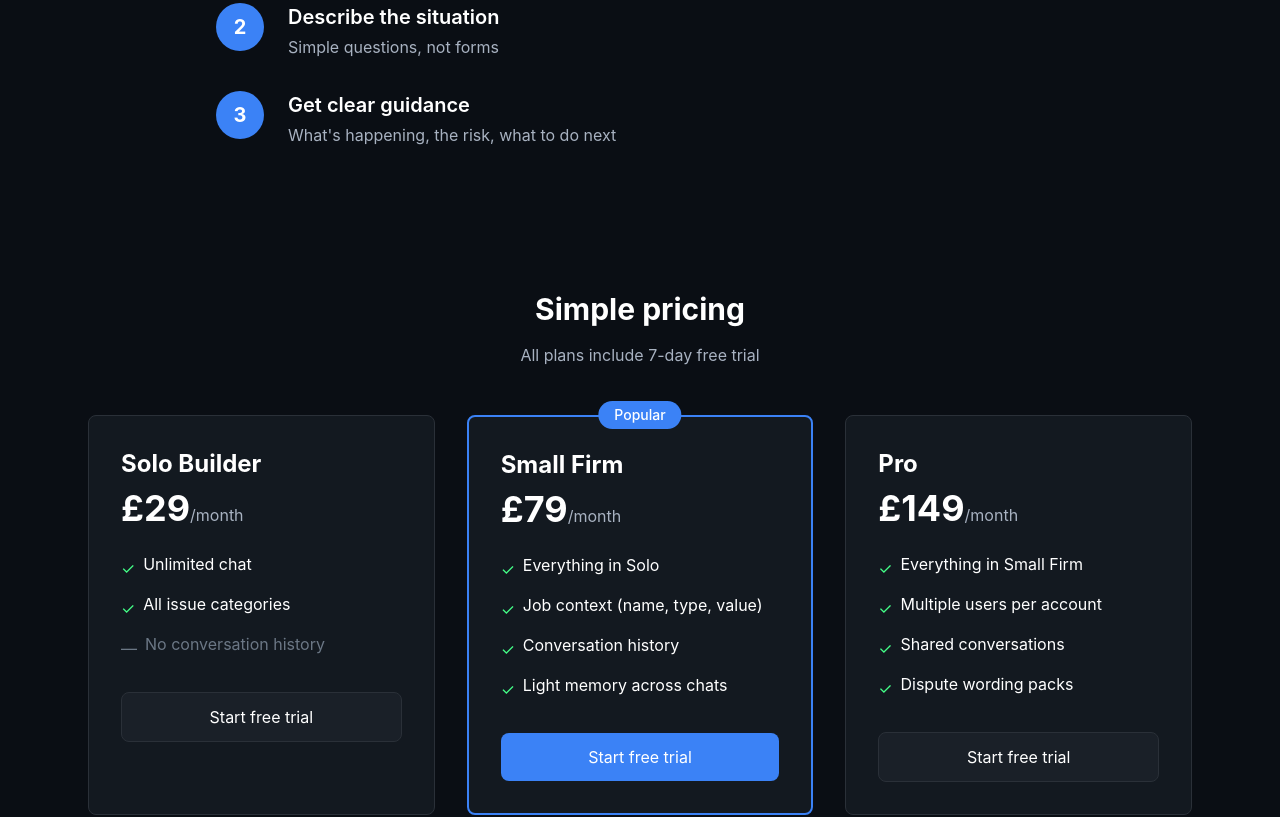
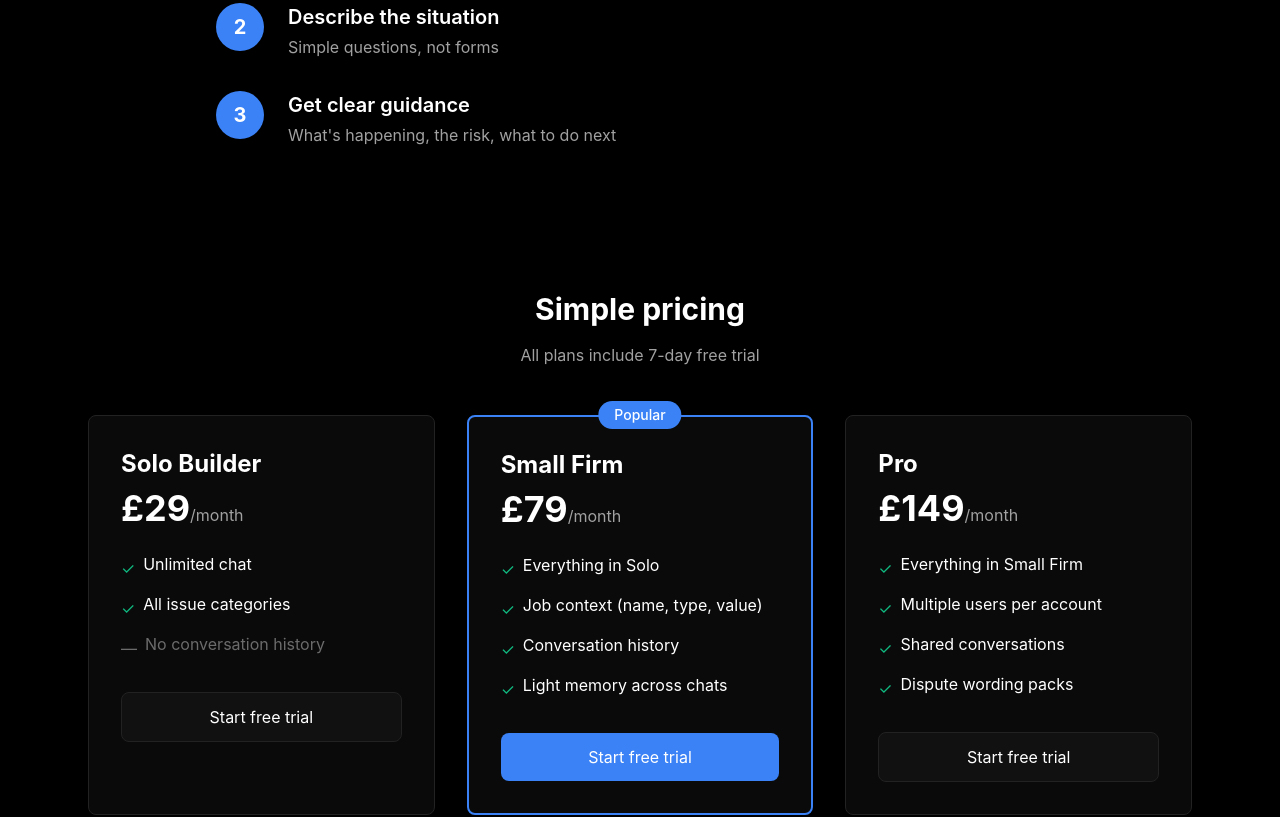
Before and after one commit to primeaccessories/builder-gpt, a Next.js app: page / in a window 1280 px wide. Shown: the part 1280-2097 px from the top of the page. Built offline with nearby package versions, Linux system fonts and the light colour scheme.

Commit message:
Upgrade: Modern CSS framework with animations and glass effects

```diff
--- a/app/globals.css
+++ b/app/globals.css
@@ -9,26 +9,144 @@
 }
 
 body {
-  background: #0a0e14;
+  background: #000000;
   color: #ffffff;
   font-family: -apple-system, BlinkMacSystemFont, 'Segoe UI', system-ui, sans-serif;
   -webkit-font-smoothing: antialiased;
+  -moz-osx-font-smoothing: grayscale;
 }
 
 /* Custom scrollbar */
 ::-webkit-scrollbar {
-  width: 8px;
+  width: 10px;
 }
 
 ::-webkit-scrollbar-track {
-  background: #131920;
+  background: #000000;
 }
 
 ::-webkit-scrollbar-thumb {
-  background: #2a3038;
-  border-radius: 4px;
+  background: #333333;
+  border-radius: 5px;
 }
 
 ::-webkit-scrollbar-thumb:hover {
-  background: #3a4048;
+  background: #444444;
 }
+
+/* Smooth transitions */
+* {
+  transition: background-color 0.2s ease, border-color 0.2s ease, transform 0.2s ease;
+}
+
+/* Remove transitions on buttons for snappier feel */
+button, a {
+  transition: all 0.15s ease;
+}
+
+/* Gradient text */
+.gradient-text {
+  background: linear-gradient(135deg, #ffffff 0%, #888888 100%);
+  -webkit-background-clip: text;
+  -webkit-text-fill-color: transparent;
+  background-clip: text;
+}
+
+/* Gradient border */
+.gradient-border {
+  position: relative;
+  background: linear-gradient(135deg, rgba(59, 130, 246, 0.1) 0%, rgba(99, 102, 241, 0.1) 100%);
+  border: 1px solid transparent;
+}
+
+.gradient-border::before {
+  content: '';
+  position: absolute;
+  inset: 0;
+  border-radius: inherit;
+  padding: 1px;
+  background: linear-gradient(135deg, #3b82f6 0%, #6366f1 100%);
+  -webkit-mask: linear-gradient(#fff 0 0) content-box, linear-gradient(#fff 0 0);
+  -webkit-mask-composite: xor;
+  mask-composite: exclude;
+  pointer-events: none;
+}
+
+/* Glass effect */
+.glass {
+  background: rgba(255, 255, 255, 0.03);
+  backdrop-filter: blur(10px);
+  -webkit-backdrop-filter: blur(10px);
+  border: 1px solid rgba(255, 255, 255, 0.05);
+}
+
+/* Glow effect */
+.glow {
+  box-shadow: 0 0 20px rgba(59, 130, 246, 0.3), 0 0 40px rgba(59, 130, 246, 0.1);
+}
+
+/* Hover lift */
+.hover-lift {
+  transition: transform 0.2s ease, box-shadow 0.2s ease;
+}
+
+.hover-lift:hover {
+  transform: translateY(-2px);
+  box-shadow: 0 10px 30px rgba(0, 0, 0, 0.3);
+}
+
+/* Focus styles */
+input:focus, textarea:focus, select:focus {
+  outline: none;
+  border-color: #3b82f6;
+  box-shadow: 0 0 0 3px rgba(59, 130, 246, 0.1);
+}
+
+/* Button press effect */
+button:active {
+  transform: scale(0.98);
+}
+
+/* Shimmer animation */
+@keyframes shimmer {
+  0% {
+    background-position: -1000px 0;
+  }
+  100% {
+    background-position: 1000px 0;
+  }
+}
+
+.shimmer {
+  animation: shimmer 2s infinite linear;
+  background: linear-gradient(
+    90deg,
+    rgba(255, 255, 255, 0) 0%,
+    rgba(255, 255, 255, 0.03) 50%,
+    rgba(255, 255, 255, 0) 100%
+  );
+  background-size: 1000px 100%;
+}
+
+/* Fade in animation */
+@keyframes fadeIn {
+  from {
+    opacity: 0;
+    transform: translateY(20px);
+  }
+  to {
+    opacity: 1;
+    transform: translateY(0);
+  }
+}
+
+.fade-in {
+  animation: fadeIn 0.6s ease-out;
+}
+
+/* Stagger animation delays */
+.delay-1 { animation-delay: 0.1s; }
+.delay-2 { animation-delay: 0.2s; }
+.delay-3 { animation-delay: 0.3s; }
+.delay-4 { animation-delay: 0.4s; }
+.delay-5 { animation-delay: 0.5s; }
--- a/tailwind.config.ts
+++ b/tailwind.config.ts
@@ -9,21 +9,75 @@ const config: Config = {
   theme: {
     extend: {
       colors: {
-        // Dark professional theme
-        'bg-primary': '#0a0e14',
-        'bg-secondary': '#131920',
-        'bg-elevated': '#1a2028',
-        'border-subtle': '#2a3038',
+        // Modern dark theme
+        'bg-primary': '#000000',
+        'bg-secondary': '#0a0a0a',
+        'bg-elevated': '#111111',
+        'bg-hover': '#1a1a1a',
+        'border-subtle': '#222222',
+        'border-default': '#333333',
         'text-primary': '#ffffff',
-        'text-secondary': '#a8b2c1',
-        'text-muted': '#6b7785',
+        'text-secondary': '#a1a1a1',
+        'text-muted': '#6b6b6b',
         'accent-blue': '#3b82f6',
         'accent-blue-hover': '#2563eb',
-        'alert-red': '#ff4444',
-        'success-green': '#44ff88',
+        'accent-purple': '#6366f1',
+        'alert-red': '#ef4444',
+        'success-green': '#10b981',
       },
       fontFamily: {
-        sans: ['-apple-system', 'BlinkMacSystemFont', 'Segoe UI', 'system-ui', 'sans-serif'],
+        sans: [
+          '-apple-system',
+          'BlinkMacSystemFont',
+          'Segoe UI',
+          'system-ui',
+          'sans-serif',
+        ],
+        mono: [
+          'SF Mono',
+          'Consolas',
+          'Monaco',
+          'monospace',
+        ],
+      },
+      fontSize: {
+        'xs': ['0.75rem', { lineHeight: '1rem' }],
+        'sm': ['0.875rem', { lineHeight: '1.25rem' }],
+        'base': ['1rem', { lineHeight: '1.5rem' }],
+        'lg': ['1.125rem', { lineHeight: '1.75rem' }],
+        'xl': ['1.25rem', { lineHeight: '1.75rem' }],
+        '2xl': ['1.5rem', { lineHeight: '2rem' }],
+        '3xl': ['1.875rem', { lineHeight: '2.25rem' }],
+        '4xl': ['2.25rem', { lineHeight: '2.5rem' }],
+        '5xl': ['3rem', { lineHeight: '1' }],
+        '6xl': ['3.75rem', { lineHeight: '1' }],
+        '7xl': ['4.5rem', { lineHeight: '1' }],
+      },
+      boxShadow: {
+        'soft': '0 2px 8px rgba(0, 0, 0, 0.1)',
+        'medium': '0 4px 16px rgba(0, 0, 0, 0.2)',
+        'hard': '0 8px 32px rgba(0, 0, 0, 0.3)',
+        'glow-blue': '0 0 20px rgba(59, 130, 246, 0.3)',
+        'glow-purple': '0 0 20px rgba(99, 102, 241, 0.3)',
+      },
+      animation: {
+        'fade-in': 'fadeIn 0.6s ease-out',
+        'slide-up': 'slideUp 0.6s ease-out',
+        'shimmer': 'shimmer 2s infinite linear',
+      },
+      keyframes: {
+        fadeIn: {
+          '0%': { opacity: '0', transform: 'translateY(20px)' },
+          '100%': { opacity: '1', transform: 'translateY(0)' },
+        },
+        slideUp: {
+          '0%': { opacity: '0', transform: 'translateY(40px)' },
+          '100%': { opacity: '1', transform: 'translateY(0)' },
+        },
+        shimmer: {
+          '0%': { backgroundPosition: '-1000px 0' },
+          '100%': { backgroundPosition: '1000px 0' },
+        },
       },
     },
   },
```
